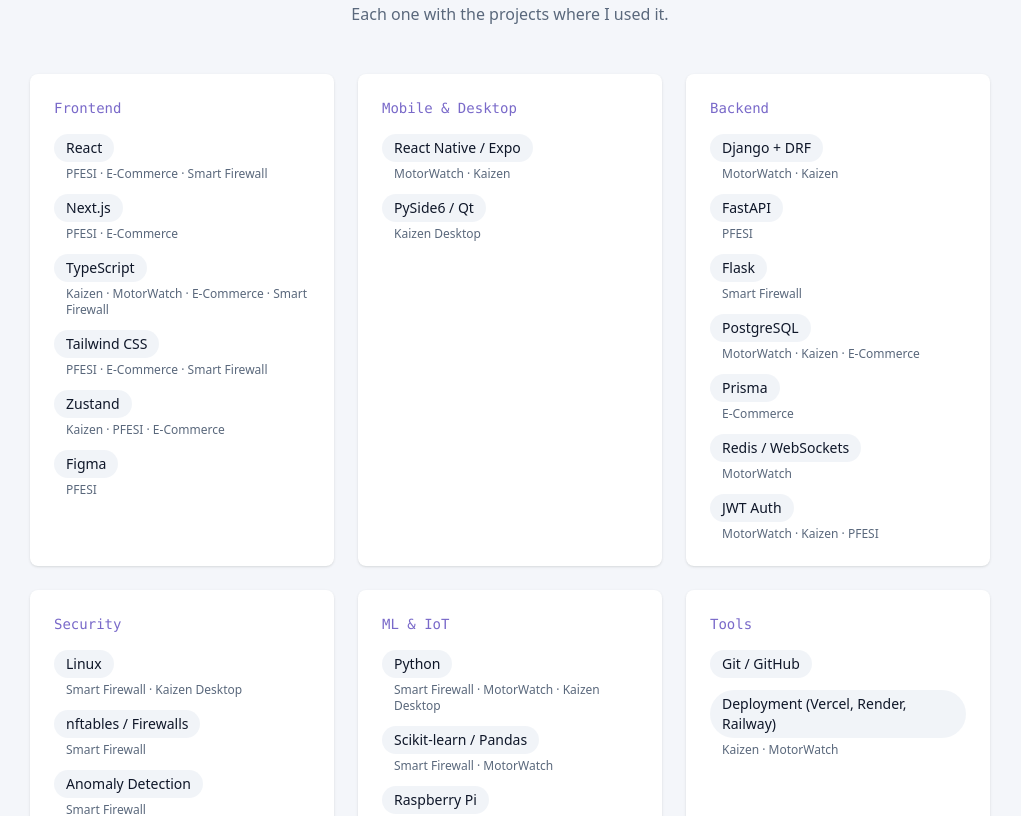
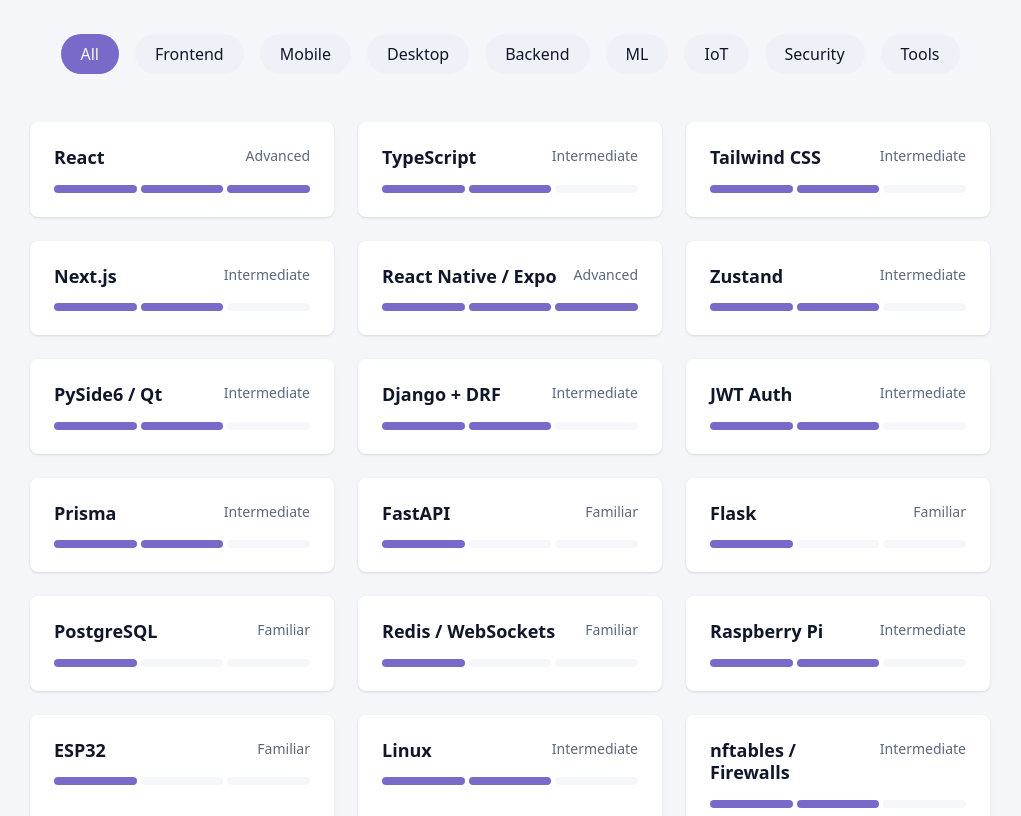
Before and after one commit to ZakariaRyadh/Portfolio, a React (Vite) app: page / in a window 1280 px wide. Shown: the part 1680-2496 px from the top of the page, without its empty margins (130-1151 px from the left). Built offline with nearby package versions, Linux system fonts and the light colour scheme.

Commit message:
Skills: back to cards, levels instead of percentages, trimmed list

```diff
--- a/src/components/SkillsSection.jsx
+++ b/src/components/SkillsSection.jsx
@@ -1,104 +1,114 @@
-import { Link } from "react-router-dom";
-import { projects } from "../data/projects";
+import { useState } from "react";
+import { cn } from "../lib/utils";
 
-// Each skill lists the project slugs that prove it (from src/data/projects.js)
-const groups = [
-  {
-    title: "Frontend",
-    skills: [
-      { name: "React", used: ["pfesi", "e-commerce", "smart-firewall"] },
-      { name: "Next.js", used: ["pfesi", "e-commerce"] },
-      { name: "TypeScript", used: ["kaizen", "motorwatch", "e-commerce", "smart-firewall"] },
-      { name: "Tailwind CSS", used: ["pfesi", "e-commerce", "smart-firewall"] },
-      { name: "Zustand", used: ["kaizen", "pfesi", "e-commerce"] },
-      { name: "Figma", used: ["pfesi"] },
-    ],
-  },
-  {
-    title: "Mobile & Desktop",
-    skills: [
-      { name: "React Native / Expo", used: ["motorwatch", "kaizen"] },
-      { name: "PySide6 / Qt", used: ["kaizen-desktop"] },
-    ],
-  },
-  {
-    title: "Backend",
-    skills: [
-      { name: "Django + DRF", used: ["motorwatch", "kaizen"] },
-      { name: "FastAPI", used: ["pfesi"] },
-      { name: "Flask", used: ["smart-firewall"] },
-      { name: "PostgreSQL", used: ["motorwatch", "kaizen", "e-commerce"] },
-      { name: "Prisma", used: ["e-commerce"] },
-      { name: "Redis / WebSockets", used: ["motorwatch"] },
-      { name: "JWT Auth", used: ["motorwatch", "kaizen", "pfesi"] },
-    ],
-  },
-  {
-    title: "Security",
-    skills: [
-      { name: "Linux", used: ["smart-firewall", "kaizen-desktop"] },
-      { name: "nftables / Firewalls", used: ["smart-firewall"] },
-      { name: "Anomaly Detection", used: ["smart-firewall"] },
-    ],
-  },
-  {
-    title: "ML & IoT",
-    skills: [
-      { name: "Python", used: ["smart-firewall", "motorwatch", "kaizen-desktop"] },
-      { name: "Scikit-learn / Pandas", used: ["smart-firewall", "motorwatch"] },
-      { name: "Raspberry Pi", used: ["motorwatch", "smart-firewall"] },
-      { name: "ESP32", used: ["motorwatch"] },
-    ],
-  },
-  {
-    title: "Tools",
-    skills: [
-      { name: "Git / GitHub", used: [] },
-      { name: "Deployment (Vercel, Render, Railway)", used: ["kaizen", "motorwatch"] },
-    ],
-  },
+// level: 3 = Advanced, 2 = Intermediate, 1 = Familiar
+const skills = [
+  // Frontend
+  { name: "React", level: 3, category: "frontend" },
+  { name: "TypeScript", level: 2, category: "frontend" },
+  { name: "Tailwind CSS", level: 2, category: "frontend" },
+  { name: "Next.js", level: 2, category: "frontend" },
+
+  // Mobile
+  { name: "React Native / Expo", level: 3, category: "mobile" },
+  { name: "Zustand", level: 2, category: "mobile" },
+
+  // Desktop
+  { name: "PySide6 / Qt", level: 2, category: "desktop" },
+
+  // Backend
+  { name: "Django + DRF", level: 2, category: "backend" },
+  { name: "JWT Auth", level: 2, category: "backend" },
+  { name: "Prisma", level: 2, category: "backend" },
+  { name: "FastAPI", level: 1, category: "backend" },
+  { name: "Flask", level: 1, category: "backend" },
+  { name: "PostgreSQL", level: 1, category: "backend" },
+  { name: "Redis / WebSockets", level: 1, category: "backend" },
+
+  // IoT
+  { name: "Raspberry Pi", level: 2, category: "iot" },
+  { name: "ESP32", level: 1, category: "iot" },
+
+  // Security
+  { name: "Linux", level: 2, category: "security" },
+  { name: "nftables / Firewalls", level: 2, category: "security" },
+  { name: "Anomaly Detection", level: 1, category: "security" },
+
+  // Machine Learning
+  { name: "Python", level: 2, category: "ml" },
+  { name: "Scikit-learn / Pandas", level: 1, category: "ml" },
+
+  // Tools
+  { name: "Git/GitHub", level: 3, category: "tools" },
+  { name: "Figma", level: 3, category: "tools" },
+  { name: "Deployment (Vercel, Render, Railway)", level: 2, category: "tools" },
 ];
 
-const titleOf = Object.fromEntries(projects.map((p) => [p.slug, p.title]));
+const levelNames = { 3: "Advanced", 2: "Intermediate", 1: "Familiar" };
 
-export const SkillsSection = () => (
+const categories = ["all", "frontend", "mobile", "desktop", "backend", "ml", "iot", "security", "tools"];
+const labels = { ml: "ML", iot: "IoT" };
+
+export const SkillsSection = () => {
+  const [activeCategory, setActiveCategory] = useState("all");
+
+  const filteredSkills = skills.filter(
+    (skill) => activeCategory === "all" || skill.category === activeCategory
+  );
+  return (
     <section id="skills" className="py-24 px-4 relative bg-secondary/30">
       <div className="container mx-auto max-w-5xl">
-      <h2 className="text-3xl md:text-4xl font-bold mb-4 text-center">
+        <h2 className="text-3xl md:text-4xl font-bold mb-12 text-center">
           My <span className="text-primary">Skills</span>
         </h2>
-      <p className="text-center text-muted-foreground mb-12">
-        Each one with the projects where I used it.
-      </p>
 
-      <div className="grid gap-4 sm:gap-6 md:grid-cols-2 lg:grid-cols-3">
-        {groups.map((group) => (
-          <div key={group.title} className="bg-card p-5 sm:p-6 rounded-lg shadow card-hover text-left">
-            <h3 className="font-mono text-sm text-primary mb-4">{group.title}</h3>
-            <ul className="space-y-3">
-              {group.skills.map((skill) => (
-                <li key={skill.name}>
-                  <span className="inline-block px-3 py-1 rounded-full bg-secondary/70 text-sm font-medium">
+        <div className="flex flex-wrap justify-center gap-2 sm:gap-4 mb-8 sm:mb-12">
+          {categories.map((category) => (
+            <button
+              key={category}
+              onClick={() => setActiveCategory(category)}
+              className={cn(
+                "px-3 py-1.5 text-sm sm:px-5 sm:py-2 sm:text-base rounded-full transition-colors duration-300 capitalize",
+                activeCategory === category
+                  ? "bg-primary text-primary-foreground"
+                  : "bg-secondary/70 text-foreground hover:bg-secondary"
+              )}
+            >
+              {labels[category] ?? category}
+            </button>
+          ))}
+        </div>
+
+        <div className="grid grid-cols-2 lg:grid-cols-3 gap-3 sm:gap-6">
+          {filteredSkills.map((skill) => (
+            <div
+              key={skill.name}
+              className="bg-card p-3 sm:p-6 rounded-lg shadow card-hover text-left"
+            >
+              <div className="flex items-start justify-between gap-2 mb-2 sm:mb-4">
+                <h3 className="font-semibold text-sm sm:text-lg leading-tight">
                   {skill.name}
+                </h3>
+                <span className="text-xs sm:text-sm text-muted-foreground shrink-0">
+                  {levelNames[skill.level]}
                 </span>
-                  {skill.used.length > 0 && (
-                    <p className="mt-1 pl-3 text-xs text-muted-foreground">
-                      {skill.used.map((slug, i) => (
-                        <span key={slug}>
-                          {i > 0 && " · "}
-                          <Link to={`/projects/${slug}`} className="hover:text-primary transition-colors">
-                            {titleOf[slug]}
-                          </Link>
-                        </span>
+              </div>
+
+              <div className="grid grid-cols-3 gap-1">
+                {[1, 2, 3].map((step) => (
+                  <div
+                    key={step}
+                    className={cn(
+                      "h-1.5 sm:h-2 rounded-full",
+                      step <= skill.level ? "bg-primary" : "bg-secondary/50"
+                    )}
+                  />
                 ))}
-                    </p>
-                  )}
-                </li>
-              ))}
-            </ul>
+              </div>
             </div>
           ))}
         </div>
       </div>
     </section>
   );
+};
```
Lines whose indentation alone changed are shown as unchanged.
